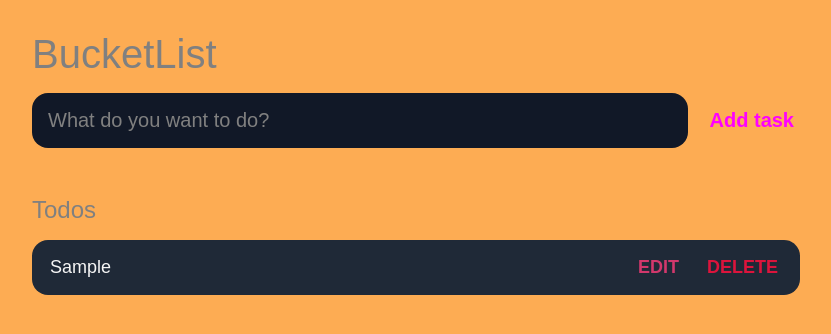
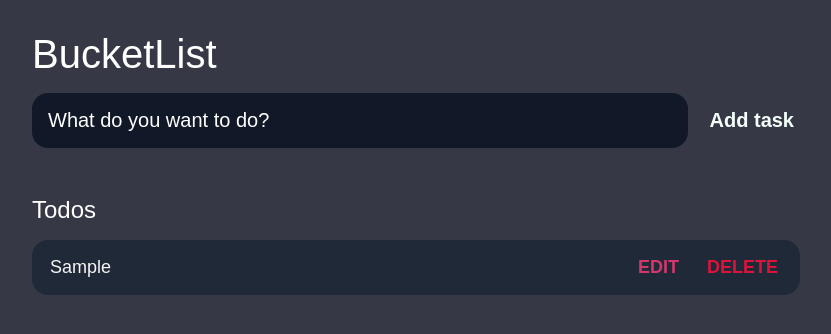
Before and after one commit to Ajeso/TodoList, a plain HTML site: page index.html in a window 1280 px wide. Both pictures are taken after typing "Sample" into the empty fields and a click on the input "Add task". Shown: the whole page, without its empty margins (224-1055 px from the left). Drawn offline with Linux system fonts and the light colour scheme.

Commit message:
index.html

```diff
--- a/main.js
+++ b/main.js
@@ -5,9 +5,15 @@ window.addEventListener('load', () => {
 	const list_el = document.querySelector("#tasks");
 
 	form.addEventListener('submit', (e) => {
-		e.preventDefault();
+		e.preventDefault();// stops the page from refreshing everytime you submit a form//
 
 		const task = input.value;
+
+
+		if (!task) {
+			alert("please fill in a task");
+			return;
+		}
 
 		const task_el = document.createElement('div');
 		task_el.classList.add('task');
--- a/style.css
+++ b/style.css
@@ -15,7 +15,7 @@ body {
 
   color: #fff;
 
-  background-color: #fdac53;
+  background-color: #363945;
 }
 
 header {
@@ -33,7 +33,7 @@ header h1 {
 
   font-weight: 300;
 
-  color: gray;
+  color: white;
 
   margin-bottom: 1rem;
 }
@@ -70,11 +70,11 @@ button {
 }
 
 #new-task-input::placeholder {
-  color: gray;
+  color: white;
 }
 
 #new-task-submit {
-  color: magenta;
+  color: #f5fffa;
 
   font-size: 1.25rem;
 
@@ -112,7 +112,7 @@ main {
 
   font-weight: 300;
 
-  color: gray;
+  color: white;
 
   margin-bottom: 1rem;
 }
```
Also changed, not shown: 1 other file.
